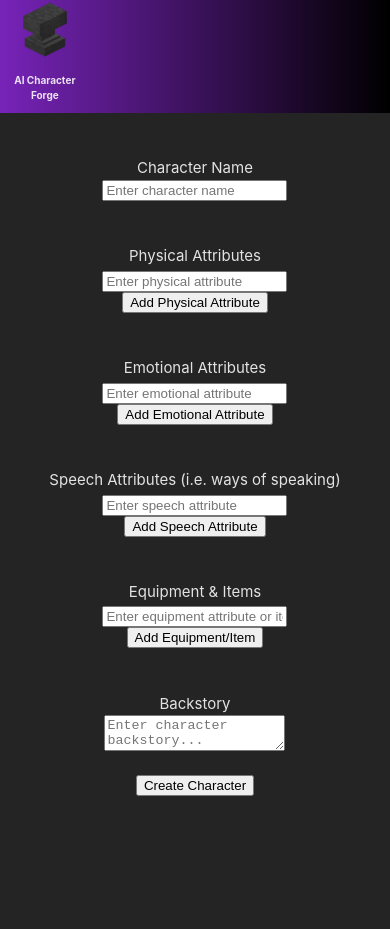
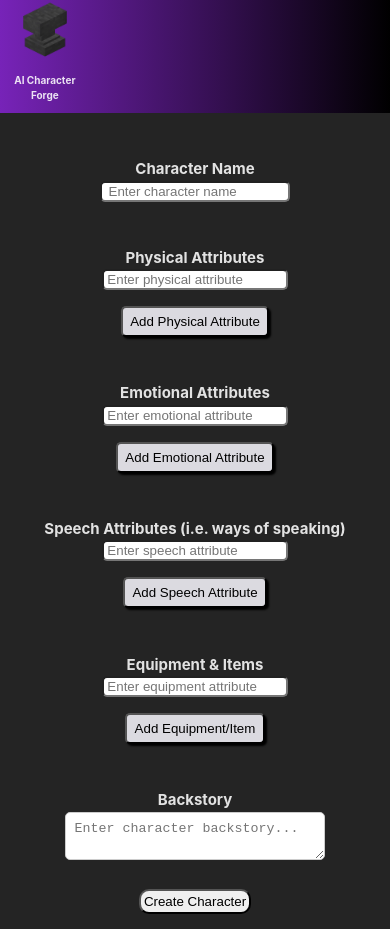
Before and after one commit to carter-ktb21/AI-Character-Creator, a React (Vite) app: page /createCharacter in a window 390 px wide. Before the commit the page ends 844 px from the top, so only its background shows below. Built offline with nearby package versions, Linux system fonts and the light colour scheme.

Commit message:
More CSS Updates (Buttons, inputs, etc)

```diff
--- a/src/components/CharacterSandbox/CharacterSandbox.css
+++ b/src/components/CharacterSandbox/CharacterSandbox.css
@@ -1,3 +1,7 @@
+input[type="submit"] {
+    padding: 1%;
+}
+
 @media (min-width: 320px) and (max-width: 999px) {
     .headers {
         font-size: 17px;
--- a/src/components/CreateCharacterPage/CreateCharacterPage.css
+++ b/src/components/CreateCharacterPage/CreateCharacterPage.css
@@ -0,0 +1,49 @@
+button {
+    margin-top: 2%;
+}
+
+button:hover {
+    background-color: #c1c0c7;
+}
+
+label {
+    font-weight: bold;
+    margin-top: 10px;
+}
+
+input {
+    border-radius: 5px;
+    padding-left: 2%;
+}
+
+input[type="submit"] {
+    margin-bottom: 5%;
+    border-radius: 10px;
+}
+
+.form-container {
+    display: flex;
+    flex-direction: column;
+    align-items: center;
+}
+
+.form-group {
+    display: flex;
+    flex-direction: column;
+    align-items: center;
+    margin-bottom: 10px;
+}
+
+.form-group div {
+    display: flex;
+    align-items: center;
+    margin-bottom: 5px;
+}
+
+input[type="text"], textarea {
+    width: 80%;
+    margin-bottom: 5px;
+    padding: 8px;
+    border-radius: 5px;
+    border: 1px solid #ccc;
+}
--- a/src/components/CreateCharacterPage/CreateCharacterPage.jsx
+++ b/src/components/CreateCharacterPage/CreateCharacterPage.jsx
@@ -2,6 +2,7 @@ import { useState } from "react";
 import Header from "../Header";
 import axios from "axios";
 import { useNavigate } from "react-router-dom";
+import './CreateCharacterPage.css';
 
 const CreateCharacterPage = () => {
     const [characterName, setCharacterName] = useState("");
@@ -115,16 +116,16 @@ const CreateCharacterPage = () => {
             <Header />
             <div>
                 {!hasCharacterBeenCreated &&
-                    <div style={{ display: "flex", flexDirection: "column", alignItems: "center" }}>
+                    <div className="form-container">
                         <br />
-                        <form onSubmit={handleSubmit} style={{ display: "flex", flexDirection: "column", alignItems: "center" }}>
+                        <form onSubmit={handleSubmit} className="form-container">
                             <label>Character Name</label>
                             <input value={characterName} placeholder="Enter character name" onChange={(e) => setCharacterName(e.target.value)}></input><br />
 
                             {/* Physical Attributes */}
                             <label>Physical Attributes</label>
                             {physicalAttributes.map((attribute, index) => (
-                                <div key={index}>
+                                <div className="form-group" key={index}>
                                     <input
                                         value={attribute}
                                         placeholder="Enter physical attribute"
@@ -143,7 +144,7 @@ const CreateCharacterPage = () => {
                             {/* Emotional Attributes */}
                             <label>Emotional Attributes</label>
                             {emotionalAttributes.map((attribute, index) => (
-                                <div key={index}>
+                                <div className="form-group" key={index}>
                                     <input
                                         value={attribute}
                                         placeholder="Enter emotional attribute"
@@ -162,7 +163,7 @@ const CreateCharacterPage = () => {
                             {/* Speech Attributes */}
                             <label>Speech Attributes (i.e. ways of speaking)</label>
                             {speechAttributes.map((attribute, index) => (
-                                <div key={index}>
+                                <div className="form-group" key={index}>
                                     <input
                                         value={attribute}
                                         placeholder="Enter speech attribute"
@@ -181,10 +182,10 @@ const CreateCharacterPage = () => {
                             {/* Equipment Attributes & Items */}
                             <label>Equipment & Items</label>
                             {equipAttributes.map((attribute, index) => (
-                                <div key={index}>
+                                <div className="form-group" key={index}>
                                     <input
                                         value={attribute}
-                                        placeholder="Enter equipment attribute or item"
+                                        placeholder="Enter equipment attribute"
                                         onChange={(e) => handleEquipAttributeChange(index, e.target.value)}
                                     />
                                     {index > 0 && (
--- a/src/components/Header.jsx
+++ b/src/components/Header.jsx
@@ -35,7 +35,12 @@ const Header = () => {
                             className="user-profile"
                         >
                             <p>User: {userEmail}</p>
-                            <button onClick={logout}>Logout</button>
+                            <button
+                                onClick={logout}
+                                style={{ paddingLeft: "5%", paddingRight: "5%", paddingTop: "2%", paddingBottom: "2%" }}
+                            >
+                                Logout
+                            </button>
 
                         </div>
                     )}
--- a/src/components/ViewCharactersPage/ViewCharactersPage.css
+++ b/src/components/ViewCharactersPage/ViewCharactersPage.css
@@ -61,6 +61,34 @@ input[type="text"] {
     border-width: .5px;
     border-color: black;
     padding-left: 3%;
+}
+
+/* Close button styling */
+.close-button {
+    background: none;
+    border: none;
+    font-size: 40px;
+    font-weight: bold;
+    cursor: pointer;
+    color: #333;
+    margin-right: 2%;
+    box-shadow: none !important;
+}
+
+.close-button:hover {
+    color: #ff0000;
+    /* Change color on hover */
+}
+
+button {
+    background-color: #dbdae0;
+    border-radius: 5px;
+    box-shadow: 2px 2px 2px black;
+    cursor: pointer;
+    padding-left: 1%;
+    padding-right: 1%;
+    padding-top: .5%;
+    padding-bottom: .5%;
 }
 
 @media (min-width: 999px) {
@@ -178,6 +206,13 @@ input[type="text"] {
         width: 420px;
         height: 150px;
     }
+
+    button {
+        padding-left: 1.5%;
+        padding-right: 1.5%;
+        padding-top: 1%;
+        padding-bottom: 1%;
+    }
 }
 
 @media (min-width: 415px) and (max-width: 650px) {
@@ -232,6 +267,13 @@ input[type="text"] {
     #backstory {
         width: 260px;
         height: 150px;
+    }
+
+    button {
+        padding-left: 2%;
+        padding-right: 2%;
+        padding-top: 1.5%;
+        padding-bottom: 1.5%;
     }
 }
 
@@ -290,4 +332,11 @@ input[type="text"] {
         height: 175px;
         font-size: 12px;
     }
+
+    button {
+        padding-left: 2.5%;
+        padding-right: 2.5%;
+        padding-top: 2%;
+        padding-bottom: 2%;
+    }
 }
--- a/src/components/ViewCharactersPage/ViewCharactersPage.jsx
+++ b/src/components/ViewCharactersPage/ViewCharactersPage.jsx
@@ -70,6 +70,15 @@ const ViewCharactersPage = () => {
         }
     }
 
+    const closeModal = async () => {
+        var modal = document.getElementById("editModal");
+        if (modal) {
+            modal.style.display = modal.style.display === "block" ? "none" : "block";
+        }
+        setChosenCharacter();
+        setEditedFields({});
+    }
+
     const handleSubmit = async (e) => {
         e.preventDefault();
 
@@ -125,7 +134,7 @@ const ViewCharactersPage = () => {
                         {characters.length > 0 ? (
                             characters.map((character) => (
                                 <li key={character._id}>
-                                    <div style={{ marginBottom: "5%" }}>
+                                    <div style={{ marginBottom: "5%", maxWidth: "75%" }}>
                                         {/* Name */}
                                         {character.characterName === "" ? (
                                             <h3>Unnamed Character</h3>
@@ -188,7 +197,7 @@ const ViewCharactersPage = () => {
                                             <p>Backstory: {character.backstory}</p>
                                         )}
 
-                                        <button onClick={() => handleDelete(character.characterName, character._id)}>Delete</button>
+                                        <button style={{ backgroundColor: "red", border: "none", color: "white" }} onClick={() => handleDelete(character.characterName, character._id)}>Delete</button>
                                     </div>
                                 </li>
                             ))
@@ -203,7 +212,10 @@ const ViewCharactersPage = () => {
             <div id="editModal" className="modal-filter">
                 <div className="modal-container">
                     <form onSubmit={handleSubmit} style={{ width: "100%", height: "100%" }}>
-                    <h2 style={{ fontSize: '24px', margin: '5%' }}>Edit Character</h2>
+                        <div style={{ display: "flex", flexDirection: "row", width: "100%" }}>
+                            <h2 style={{ fontSize: '24px', margin: '5%' }}>Edit Character</h2>
+                            <button type="button" style={{ marginLeft: "auto" }} className="close-button" onClick={()=> closeModal()}>×</button>
+                        </div>
                         {chosenCharacter &&
                             <div className="modal-content">
                                 <hr className='modal-line'></hr>
@@ -234,8 +246,8 @@ const ViewCharactersPage = () => {
 
                                     {/* Input field for editing backstory */}
                                     <div className="backstory-input">
-                                    <label htmlFor="backstory">Backstory:</label>
-                                    <textarea id="backstory" name="backstory" value={editedFields.backstory || ''} onChange={(e) => handleChange(e, 'backstory')} />
+                                        <label htmlFor="backstory">Backstory:</label>
+                                        <textarea id="backstory" name="backstory" value={editedFields.backstory || ''} onChange={(e) => handleChange(e, 'backstory')} />
                                     </div>
                                 </div>
                             </div>
```
